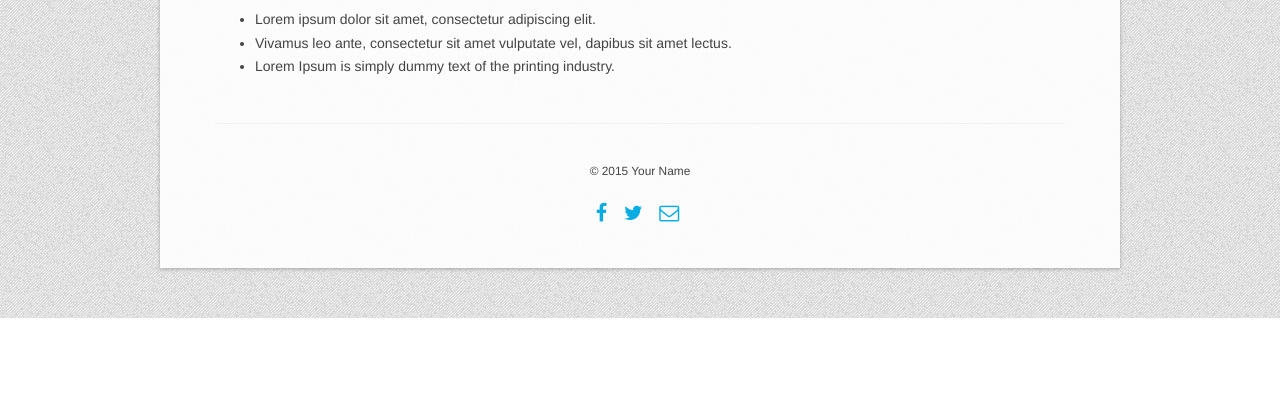
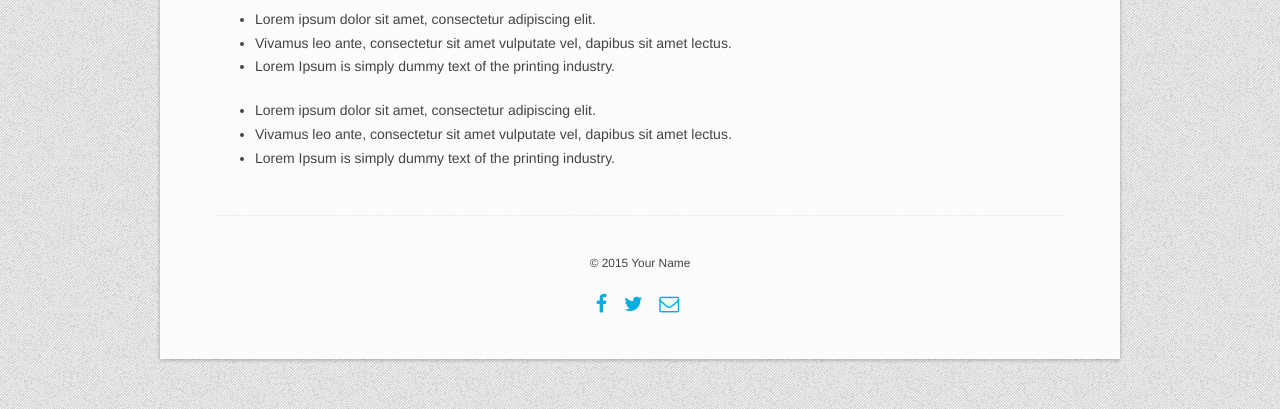
Before and after one commit to xmplar/clearCove, a plain HTML site: page careers.html in a window 1280 px wide. Shown: the part 726-1135 px from the top of the page. Before the commit the page ends 1044 px from the top, so only its background shows below. Drawn offline with Linux system fonts and the light colour scheme; a script that the page names is missing.

```diff
--- a/careers.html
+++ b/careers.html
@@ -61,11 +61,23 @@
 <a href="#" class="btn btn-primary btn-lg section">&nbsp; More info >> &nbsp;</a>
 </div>
 </div>
-</div><div class="row"><div class="col-lg-12"><ul>
+</div>
+<div class="row">
+<div class="col-lg-12"><ul>
 <li>Lorem ipsum dolor sit amet, consectetur adipiscing elit.</li>
 <li>Vivamus leo ante, consectetur sit amet vulputate vel, dapibus sit amet lectus.</li>
 <li>Lorem Ipsum is simply dummy text of the printing industry.</li>
-</ul></div></div>
+</ul>
+</div>
+</div>
+<div class="row">
+<div class="col-lg-12"><ul>
+<li>Lorem ipsum dolor sit amet, consectetur adipiscing elit.</li>
+<li>Vivamus leo ante, consectetur sit amet vulputate vel, dapibus sit amet lectus.</li>
+<li>Lorem Ipsum is simply dummy text of the printing industry.</li>
+</ul>
+</div>
+</div>
 		<div id="sitefooter" class="row">
 <div class="col-lg-12">
 <hr>
```
